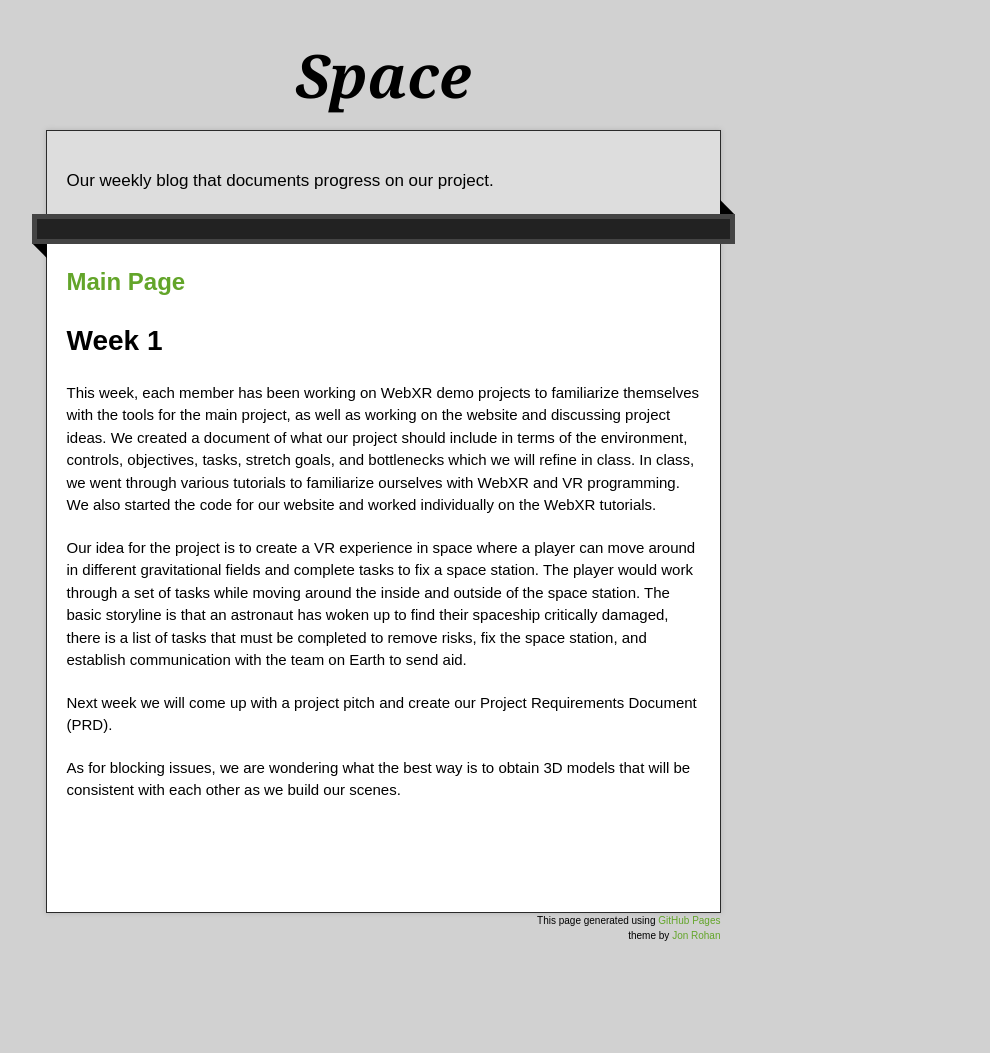
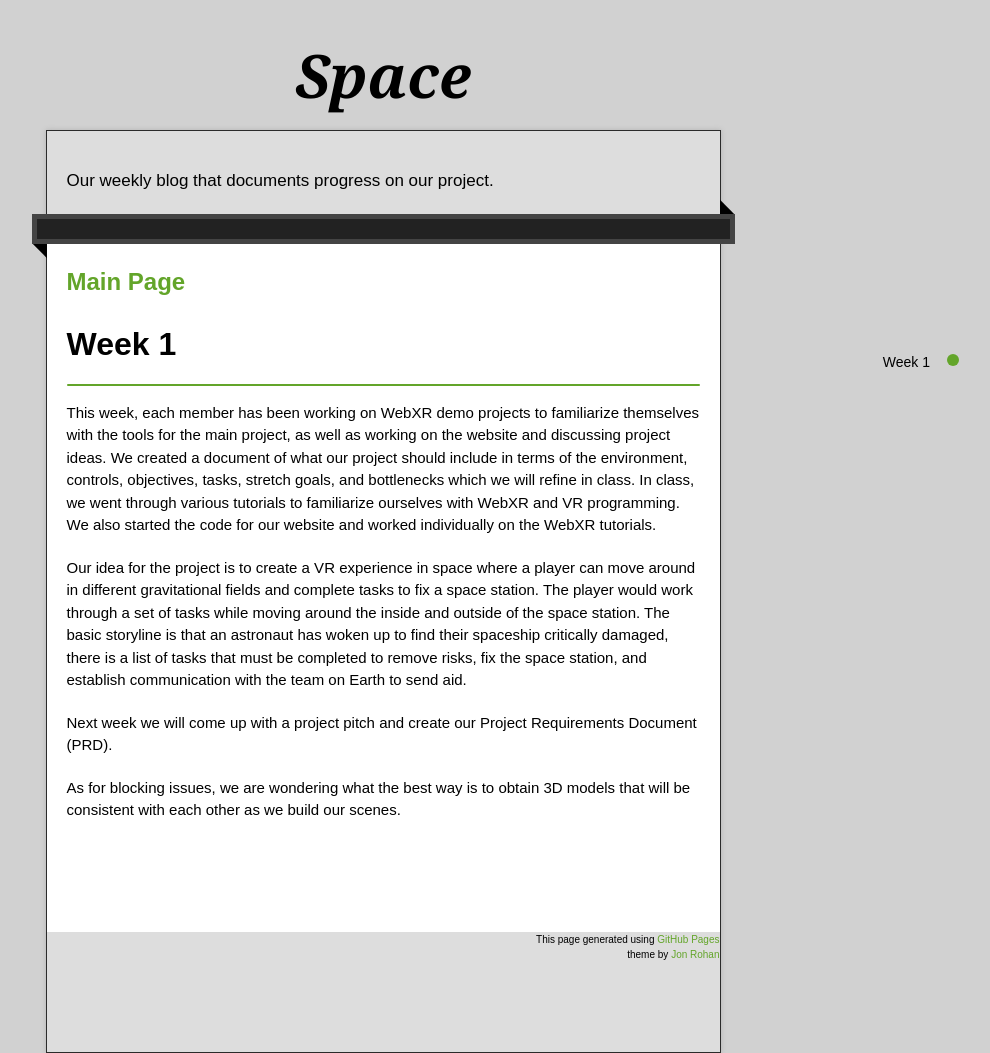
Before and after one commit to UWRealityLab/xrcapstone21sp-team3, a plain HTML site: page docs/blog.html in a window 1280 px wide. Shown: the whole page, without its empty margins (257-1247 px from the left). Drawn offline with nearby package versions, Linux system fonts and the light colour scheme; a script that the page names is missing.

Commit message:
adding vertical list to side of blog page

```diff
--- a/docs/blog.html
+++ b/docs/blog.html
@@ -25,10 +25,23 @@
 </head>
 
 <body>
+
+    <nav id="cd-vertical-nav">
+      <ul>
+        <li>
+          <a href="#W1">
+            <span class="cd-dot"></span>
+            <span class="cd-label">Week 1</span>
+          </a>
+        </li>
+      </ul>
+    </nav>
+
   <div class="wrapper">
       <header>
         <h1 class="title">Space</h1>
       </header>
+
       <div id="container">
         <p style="color:black" class="tagline">Our weekly blog that documents progress on our project.</p>
         <div id="main" role="main">
@@ -38,17 +51,24 @@
           </div>
           <article class="markdown-body">
 		<h2 id="header-2"><a href="index.html">Main Page</a></h2>
-<h1 id="header-1">Week 1</h1>
 
+    <div class="inner-wrap">
+
+      <div class="blog-header" id="W1">Week 1</div>
+      <div class="horizontal-divider"></div>
+      <div class="blog-entry">
           <p> This week, each member has been working on WebXR demo projects to familiarize themselves with the tools for the main project, as well as working on the website and discussing project ideas. We created a document of what our project should include in terms of the environment, controls, objectives, tasks, stretch goals, and bottlenecks which we will refine in class. In class, we went through various tutorials to familiarize ourselves with WebXR and VR programming.
         We also started the code for our website and worked individually on the WebXR tutorials. </p>
         <p>Our idea for the project is to create a VR experience in space where a player can move around in different gravitational fields and complete tasks to fix a space station. The player would work through a set of tasks while moving around the inside and outside of the space station. The basic storyline is that an astronaut has woken up to find their spaceship critically damaged, there is a list of tasks that must be completed to remove risks, fix the space station, and establish communication with the team on Earth to send aid.
-<p>Next week we will come up with a project pitch and create our Project Requirements Document (PRD). </p>
+        </p><p>Next week we will come up with a project pitch and create our Project Requirements Document (PRD). </p>
         <p>As for blocking issues, we are wondering what the best way is to obtain 3D models that will be consistent with each other as we build our scenes. </p>
+      </div>
 
+    </div>
     </article>
   </div>
-    </div>
+
+
   <footer>
         <div class="creds">
         <small>This page generated using <a href="https://pages.github.com/">GitHub Pages</a><br>theme by <a href="https://twitter.com/jonrohan/">Jon Rohan</a></small>
@@ -62,5 +82,5 @@ We also started the code for our website and worked individually on the WebXR tu
     </div>
 
 
-</body>
+<div id="shimai-world" style="position: fixed; top: 0px; left: 0px; width: 100%; height: 100%; z-index: 2147483647; pointer-events: none; background: transparent;"></div></div></body>
 </html>
```
Lines whose indentation alone changed are shown as unchanged.
